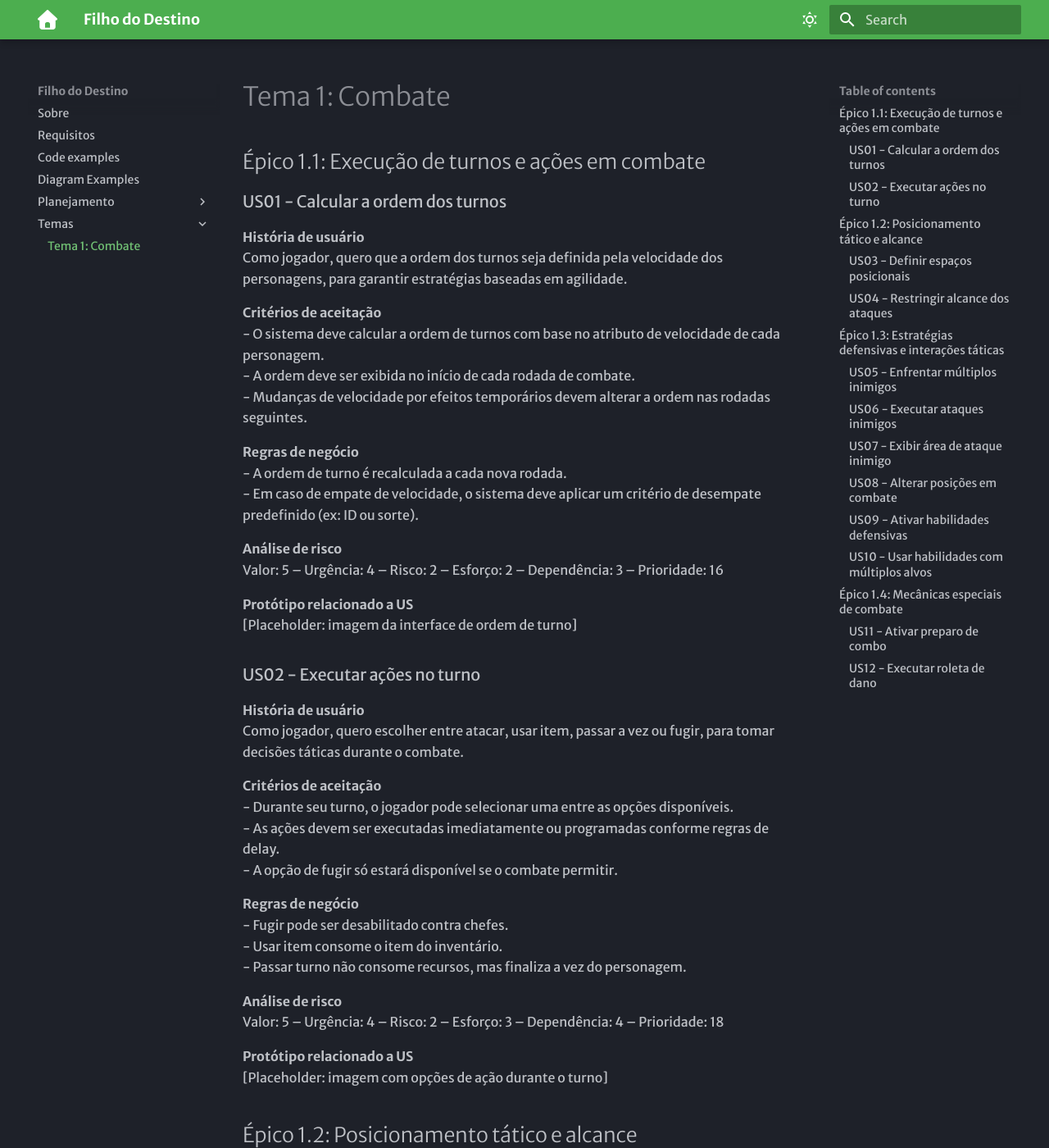
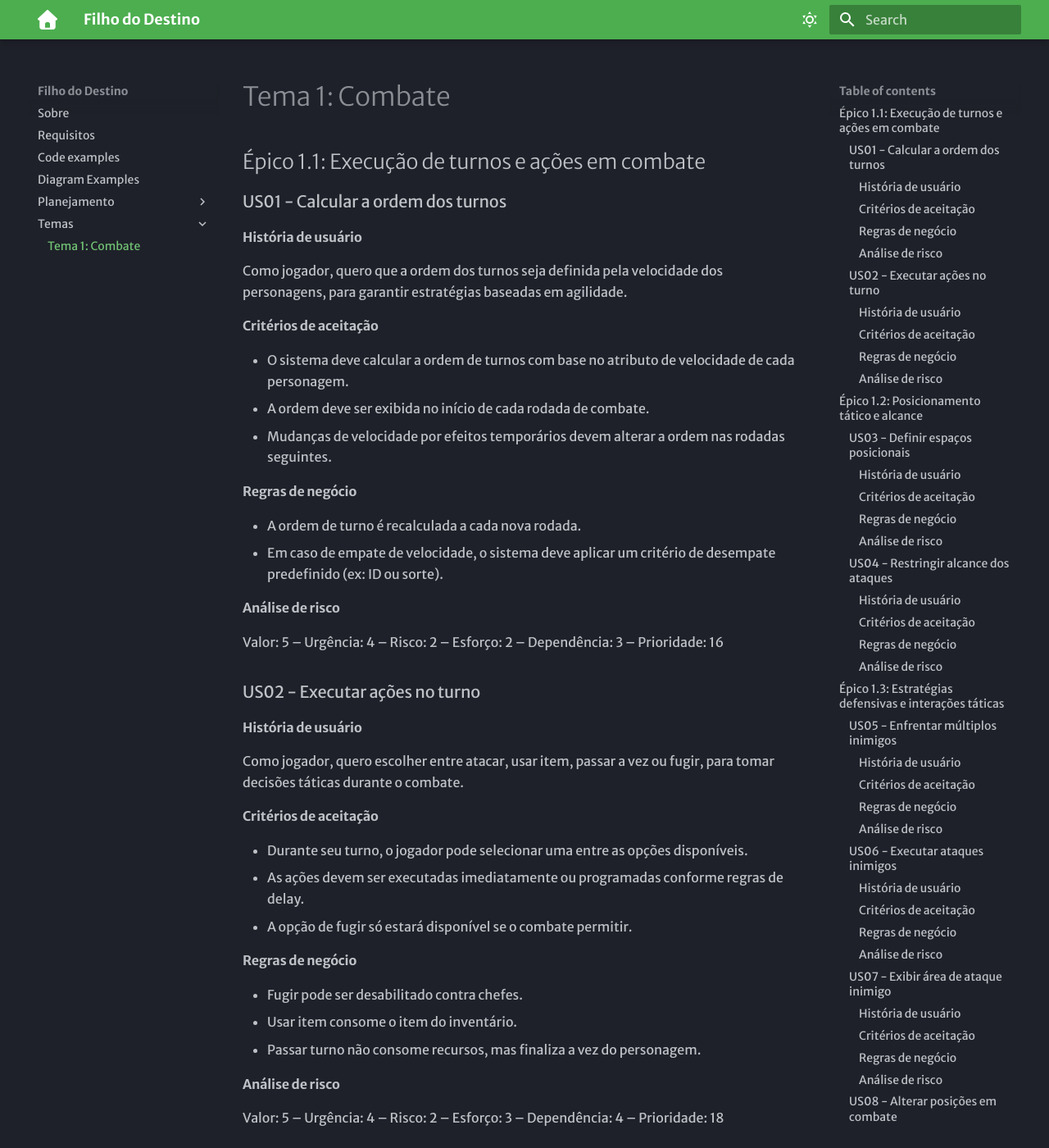
Before and after one commit to CorujaGames/FilhoDoDestino-Docs, an MkDocs documentation site: the page built from docs/Temas/tema-1.md, in a window 1280 px wide and 1400 px high. Shown: the whole window at 82% size. Built offline with MkDocs 1.6.1 and Material for MkDocs 9.7.7, drawn with Linux system fonts in a browser that asks for light colours; some web fonts are replaced; some of the changed text lies outside the part shown.

Commit message:
Update tema-1.md

```diff
--- a/docs/Temas/tema-1.md
+++ b/docs/Temas/tema-1.md
@@ -4,238 +4,210 @@
 
 ### US01 - Calcular a ordem dos turnos
 
-**História de usuário**
+#### **História de usuário**
 Como jogador, quero que a ordem dos turnos seja definida pela velocidade dos personagens, para garantir estratégias baseadas em agilidade.
 
-**Critérios de aceitação**
+#### **Critérios de aceitação**
 - O sistema deve calcular a ordem de turnos com base no atributo de velocidade de cada personagem.
 - A ordem deve ser exibida no início de cada rodada de combate.
 - Mudanças de velocidade por efeitos temporários devem alterar a ordem nas rodadas seguintes.
 
-**Regras de negócio**
+#### **Regras de negócio**
 - A ordem de turno é recalculada a cada nova rodada.
 - Em caso de empate de velocidade, o sistema deve aplicar um critério de desempate predefinido (ex: ID ou sorte).
 
-**Análise de risco**
+#### **Análise de risco**
 Valor: 5 – Urgência: 4 – Risco: 2 – Esforço: 2 – Dependência: 3 – Prioridade: 16
 
-**Protótipo relacionado a US**
-[Placeholder: imagem da interface de ordem de turno]
 
 ### US02 - Executar ações no turno
 
-**História de usuário**
+#### **História de usuário**
 Como jogador, quero escolher entre atacar, usar item, passar a vez ou fugir, para tomar decisões táticas durante o combate.
 
-**Critérios de aceitação**
+#### **Critérios de aceitação**
 - Durante seu turno, o jogador pode selecionar uma entre as opções disponíveis.
 - As ações devem ser executadas imediatamente ou programadas conforme regras de delay.
 - A opção de fugir só estará disponível se o combate permitir.
 
-**Regras de negócio**
+#### **Regras de negócio**
 - Fugir pode ser desabilitado contra chefes.
 - Usar item consome o item do inventário.
 - Passar turno não consome recursos, mas finaliza a vez do personagem.
 
-**Análise de risco**
+#### **Análise de risco**
 Valor: 5 – Urgência: 4 – Risco: 2 – Esforço: 3 – Dependência: 4 – Prioridade: 18
-
-**Protótipo relacionado a US**
-[Placeholder: imagem com opções de ação durante o turno]
 
 ## Épico 1.2: Posicionamento tático e alcance
 
 ### US03 - Definir espaços posicionais
 
-**História de usuário**
+#### **História de usuário**
 Como jogador, quero que o campo de batalha tenha posições com diferentes distâncias, para que o alcance dos ataques influencie as estratégias.
 
-**Critérios de aceitação**
+#### **Critérios de aceitação**
 - O campo de batalha deve exibir posições organizadas em distância (ex: perto, médio, longe).
 - Personagens e inimigos ocupam posições fixas ou móveis.
 - Cada posição influencia o alcance de habilidades.
 
-**Regras de negócio**
+#### **Regras de negócio**
 - O sistema deve associar cada ataque a um tipo de alcance (curto, médio, longo).
 - A movimentação consome o turno ou parte dele.
 
-**Análise de risco**
+#### **Análise de risco**
 Valor: 4 – Urgência: 3 – Risco: 3 – Esforço: 4 – Dependência: 4 – Prioridade: 18
 
-**Protótipo relacionado a US**
-[Placeholder: layout de campo com posições]
 
 ### US04 - Restringir alcance dos ataques
 
-**História de usuário**
+#### **História de usuário**
 Como jogador, quero que cada ataque só atinja inimigos nas posições permitidas, para tornar o posicionamento relevante no combate.
 
-**Critérios de aceitação**
+#### **Critérios de aceitação**
 - Cada ataque possui um raio ou distância definida.
 - O sistema impede execução de ataques fora do alcance.
 
-**Regras de negócio**
+#### **Regras de negócio**
 - O ataque é bloqueado se nenhum alvo válido estiver ao alcance.
 - Habilidades com múltiplos alvos devem respeitar o padrão de área.
 
-**Análise de risco**
+#### **Análise de risco**
 Valor: 5 – Urgência: 4 – Risco: 3 – Esforço: 3 – Dependência: 3 – Prioridade: 18
-
-**Protótipo relacionado a US**
-[Placeholder: imagem de seleção de alvo]
 
 ## Épico 1.3: Estratégias defensivas e interações táticas
 
 ### US05 - Enfrentar múltiplos inimigos
 
-**História de usuário**
+#### **História de usuário**
 Como jogador, quero enfrentar até quatro inimigos ou chefes maiores, para vivenciar batalhas desafiadoras e variadas.
 
-**Critérios de aceitação**
+#### **Critérios de aceitação**
 - O sistema deve suportar até quatro inimigos em tela simultaneamente.
 - Chefes ocupam mais espaço, mas equivalem a múltiplos inimigos.
 
-**Regras de negócio**
+#### **Regras de negócio**
 - O limite é imposto pela capacidade do cenário e regras do encontro.
 - Chefes podem ignorar algumas limitações de espaço.
 
-**Análise de risco**
+#### **Análise de risco**
 Valor: 4 – Urgência: 4 – Risco: 2 – Esforço: 2 – Dependência: 2 – Prioridade: 14
 
-**Protótipo relacionado a US**
-[Placeholder: imagem de chefes e múltiplos inimigos]
 
 ### US06 - Executar ataques inimigos
 
-**História de usuário**
+#### **História de usuário**
 Como jogador, quero que os inimigos ataquem com diferentes padrões, para adaptar minha defesa conforme o tipo de ataque.
 
-**Critérios de aceitação**
+#### **Critérios de aceitação**
 - Cada inimigo possui um conjunto distinto de ataques.
 - Os padrões devem variar entre ataques em linha, área e alvo único.
 
-**Regras de negócio**
+#### **Regras de negócio**
 - Ataques inimigos devem obedecer ao tempo de recarga (cooldown).
 - O sistema pode antecipar ataques por animação ou marcação.
 
-**Análise de risco**
+#### **Análise de risco**
 Valor: 5 – Urgência: 4 – Risco: 3 – Esforço: 3 – Dependência: 4 – Prioridade: 19
 
-**Protótipo relacionado a US**
-[Placeholder: imagem de padrão de ataque inimigo]
 
 ### US07 - Exibir área de ataque inimigo
 
-**História de usuário**
+#### **História de usuário**
 Como jogador, quero ver os espaços que serão atingidos pelos ataques inimigos, para reorganizar meus personagens e evitar dano.
 
-**Critérios de aceitação**
+#### **Critérios de aceitação**
 - O sistema deve exibir visualmente a área de impacto antes da execução.
 - A visualização deve ocorrer ao menos um turno antes.
 
-**Regras de negócio**
+#### **Regras de negócio**
 - Apenas inimigos com ataques previsíveis devem exibir essa informação.
 - A habilidade de percepção pode afetar essa visualização.
 
-**Análise de risco**
+#### **Análise de risco**
 Valor: 5 – Urgência: 4 – Risco: 3 – Esforço: 3 – Dependência: 4 – Prioridade: 19
 
-**Protótipo relacionado a US**
-[Placeholder: imagem da área de ataque]
 
 ### US08 - Alterar posições em combate
 
-**História de usuário**
+#### **História de usuário**
 Como jogador, quero reposicionar meus personagens durante o ataque inimigo, para proteger aliados vulneráveis ou ativar reações defensivas.
 
-**Critérios de aceitação**
+#### **Critérios de aceitação**
 - Deve haver uma fase de reposicionamento entre turnos inimigos.
 - A troca de posição deve obedecer às limitações de movimento.
 
-**Regras de negócio**
+#### **Regras de negócio**
 - O sistema pode limitar o número de trocas por rodada.
 - Trocas entre posições distantes podem ser proibidas ou custar mais.
 
-**Análise de risco**
+#### **Análise de risco**
 Valor: 4 – Urgência: 4 – Risco: 3 – Esforço: 3 – Dependência: 3 – Prioridade: 17
 
-**Protótipo relacionado a US**
-[Placeholder: animação de troca de posição]
 
 ### US09 - Ativar habilidades defensivas
 
-**História de usuário**
+#### **História de usuário**
 Como jogador, quero ativar parry, desvio ou bloqueio conforme o personagem em posição correta, para responder estrategicamente ao ataque inimigo.
 
-**Critérios de aceitação**
+#### **Critérios de aceitação**
 - As habilidades defensivas devem estar disponíveis apenas em determinadas posições.
 - O jogador deve poder escolher a resposta antes da execução do ataque inimigo.
 
-**Regras de negócio**
+#### **Regras de negócio**
 - Cada personagem possui um conjunto limitado de habilidades defensivas.
 - As habilidades têm cooldown e condições para uso.
 
-**Análise de risco**
+#### **Análise de risco**
 Valor: 5 – Urgência: 5 – Risco: 3 – Esforço: 4 – Dependência: 4 – Prioridade: 21
 
-**Protótipo relacionado a US**
-[Placeholder: imagem das reações defensivas]
 
 ### US10 - Usar habilidades com múltiplos alvos
 
-**História de usuário**
+#### **História de usuário**
 Como jogador, quero que habilidades atinjam diferentes espaços, para adaptar o uso conforme a formação inimiga.
 
-**Critérios de aceitação**
+#### **Critérios de aceitação**
 - O sistema deve permitir configurar padrões de área (linha, cone, círculo).
 - O jogador deve ver visualmente a área de efeito antes de confirmar.
 
-**Regras de negócio**
+#### **Regras de negócio**
 - A área de efeito é limitada por recursos, cooldown e tipo de habilidade.
 - Aliados podem ser atingidos se estiverem na área.
 
-**Análise de risco**
+#### **Análise de risco**
 Valor: 4 – Urgência: 4 – Risco: 3 – Esforço: 3 – Dependência: 3 – Prioridade: 17
-
-**Protótipo relacionado a US**
-[Placeholder: área de múltiplos alvos]
 
 ## Épico 1.4: Mecânicas especiais de combate
 
 ### US11 - Ativar preparo de combo
 
-**História de usuário**
+#### **História de usuário**
 Como jogador, quero ativar uma mecânica especial quando todos os aliados prepararem, para desbloquear ataques em grupo.
 
-**Critérios de aceitação**
+#### **Critérios de aceitação**
 - Cada aliado deve executar a ação de preparo em seu turno.
 - Após a preparação total, a opção de combo deve aparecer no menu.
 
-**Regras de negócio**
+#### **Regras de negócio**
 - A preparação é perdida se algum personagem for interrompido.
 - O combo consome todos os turnos seguintes.
 
-**Análise de risco**
+#### **Análise de risco**
 Valor: 5 – Urgência: 5 – Risco: 3 – Esforço: 4 – Dependência: 5 – Prioridade: 22
 
-**Protótipo relacionado a US**
-[Placeholder: barra de combo]
 
 ### US12 - Executar roleta de dano
 
-**História de usuário**
+#### **História de usuário**
 Como jogador, quero uma roleta como no *Dead by Daylight*, para causar dano máximo durante o combo.
 
-**Critérios de aceitação**
+#### **Critérios de aceitação**
 - O sistema exibe uma roleta interativa no momento do ataque em grupo.
 - A precisão do clique determina o multiplicador de dano.
 
-**Regras de negócio**
+#### **Regras de negócio**
 - A roleta tem área ideal que maximiza o dano.
 - O tempo para ativação é limitado.
 
-**Análise de risco**
+#### **Análise de risco**
 Valor: 4 – Urgência: 3 – Risco: 2 – Esforço: 3 – Dependência: 3 – Prioridade: 15
-
-**Protótipo relacionado a US**
-[Placeholder: imagem da roleta de precisão]
```
